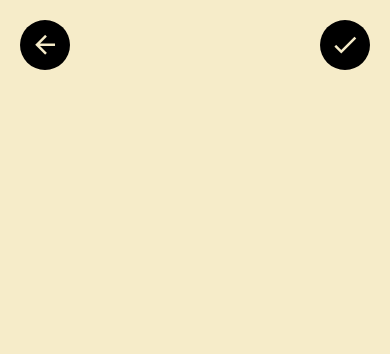
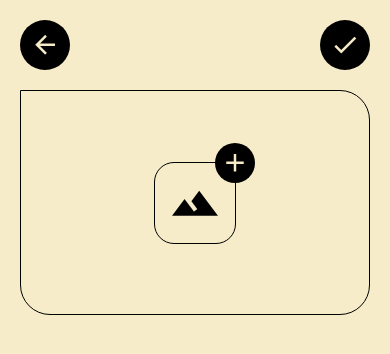
Before and after one commit to gaurav712/Kitchen-Diary, a React Native app: screen /AddRecipe in a window 390 px wide. Shown: the top 354 px of the page. Built offline with nearby package versions, Linux system fonts and the light colour scheme.

Commit message:
add image component

```diff
--- a/src/screens/AddRecipe/index.tsx
+++ b/src/screens/AddRecipe/index.tsx
@@ -16,6 +16,45 @@ const AddRecipe = () => {
     console.log('Saving...');
   };
 
+  const handleAddImage = () => {
+    console.log('Adding Image...');
+  };
+
+  const AddImageIconComponent = () => {
+    return (
+      <ThemeContext.Consumer>
+        {themeContext => (
+          <View
+            style={[
+              styles.addImageIconContainer,
+              {
+                borderColor: themeContext?.theme.textColor,
+              },
+            ]}>
+            <MaterialCommunityIcons
+              name="image-filter-hdr"
+              color={themeContext?.theme.textColor}
+              size={50}
+            />
+            <View
+              style={[
+                styles.addImagePlusIcon,
+                {
+                  backgroundColor: themeContext?.theme.textColor,
+                },
+              ]}>
+              <MaterialCommunityIcons
+                name="plus"
+                color={themeContext?.theme.backgroundColor}
+                size={30}
+              />
+            </View>
+          </View>
+        )}
+      </ThemeContext.Consumer>
+    );
+  };
+
   return (
     <ThemeContext.Consumer>
       {themeContext => (
@@ -24,6 +63,16 @@ const AddRecipe = () => {
             styles.container,
             {backgroundColor: themeContext?.theme.backgroundColor},
           ]}>
+          <View style={styles.recipeForm}>
+            <TouchableOpacity
+              style={[
+                styles.addRecipeImage,
+                {borderColor: themeContext?.theme.textColor},
+              ]}
+              onPress={handleAddImage}>
+              <AddImageIconComponent />
+            </TouchableOpacity>
+          </View>
           <View style={styles.headerControls}>
             <TouchableOpacity
               style={[
--- a/src/screens/AddRecipe/styles.ts
+++ b/src/screens/AddRecipe/styles.ts
@@ -1,4 +1,6 @@
-import {StyleSheet} from 'react-native';
+import {Dimensions, StyleSheet} from 'react-native';
+
+const {width} = Dimensions.get('window');
 
 const styles = StyleSheet.create({
   container: {
@@ -24,6 +26,34 @@ const styles = StyleSheet.create({
     shadowRadius: 2.54,
     elevation: 3,
   },
+  recipeForm: {
+    flex: 1,
+    width: '100%',
+    alignItems: 'center',
+  },
+  addRecipeImage: {
+    marginTop: 90,
+    borderWidth: 1,
+    borderRadius: 30,
+    height: 225,
+    borderTopLeftRadius: 0,
+    width: width - 40,
+    marginHorizontal: 20,
+    justifyContent: 'center',
+    alignItems: 'center',
+  },
+  addImageIconContainer: {
+    borderRadius: 20,
+    padding: 15,
+    borderWidth: 0.5,
+  },
+  addImagePlusIcon: {
+    position: 'absolute',
+    right: -20,
+    top: -20,
+    padding: 5,
+    borderRadius: 30,
+  },
 });
 
 export default styles;
```
